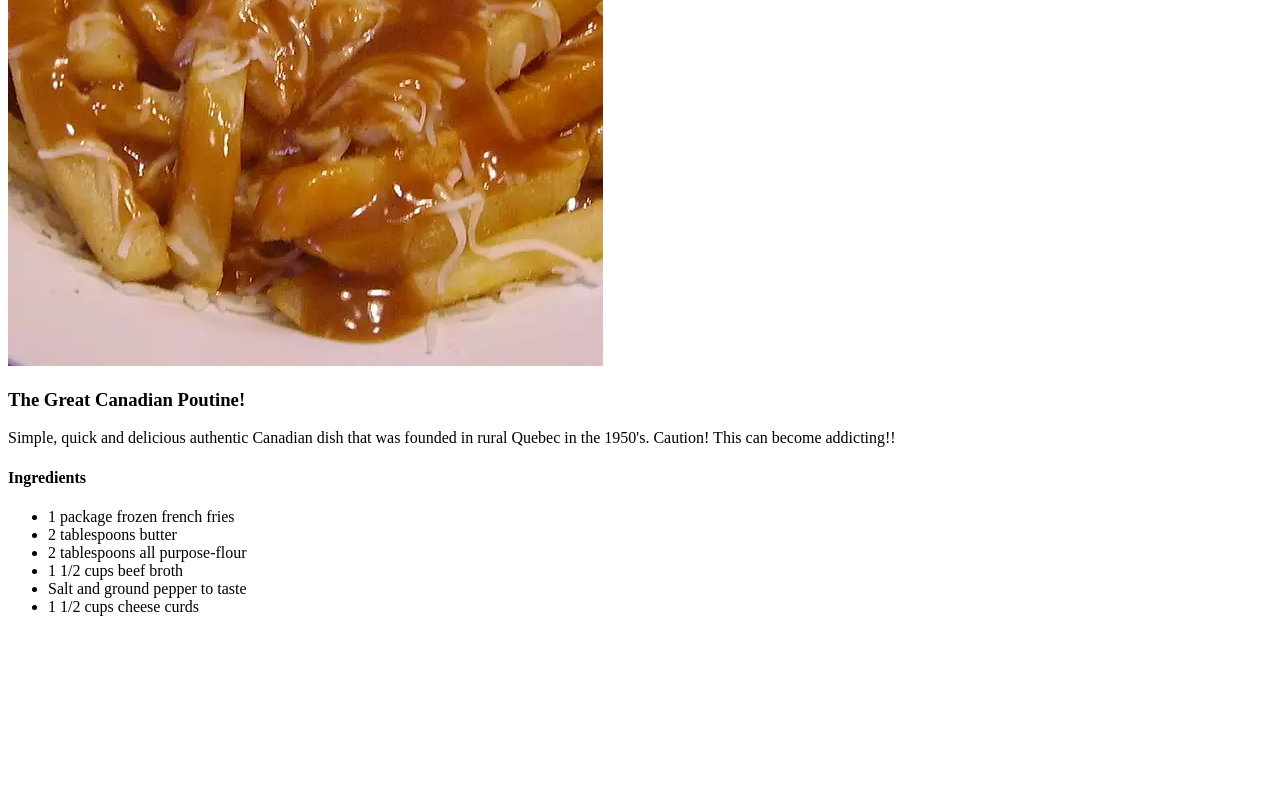
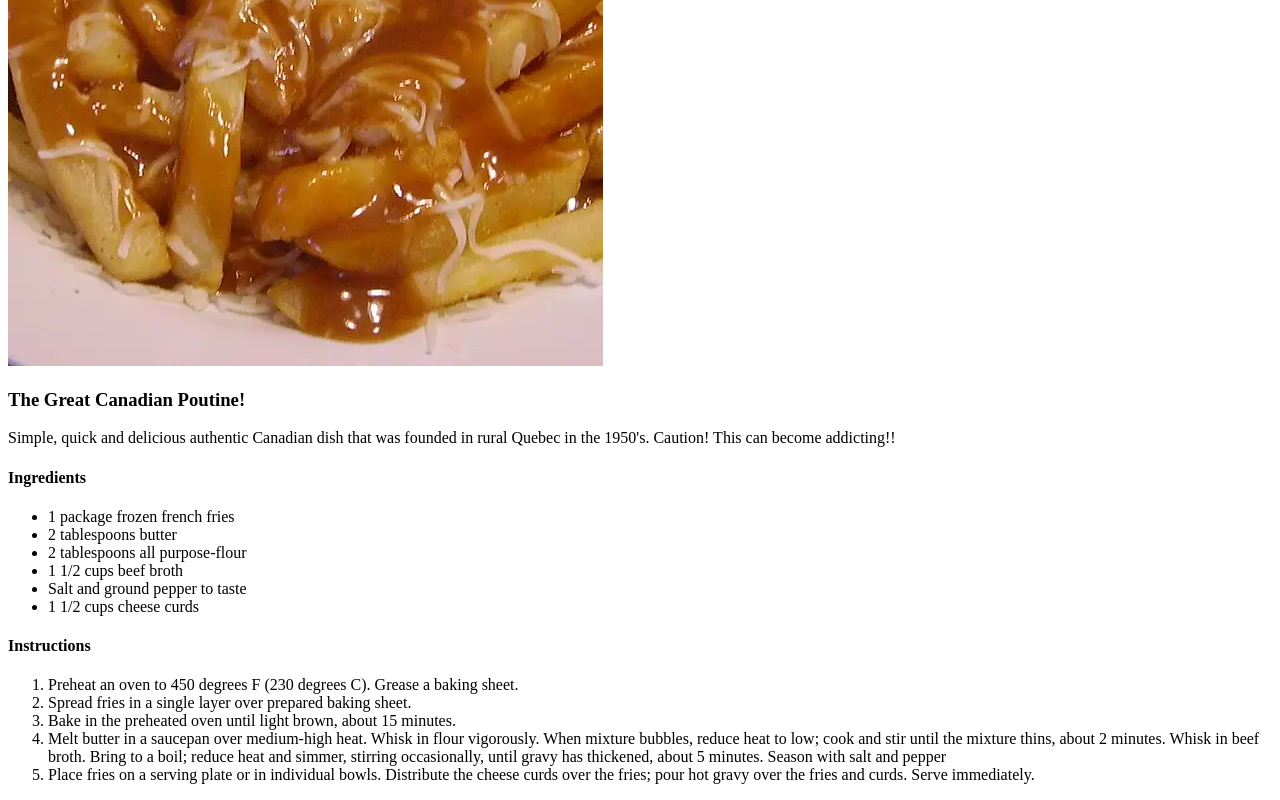
Before and after one commit to Alexander-Matte/odin-recipes, a plain HTML site: page recipes/poutine.html in a window 1280 px wide. Shown: the part 309-1109 px from the top of the page. Before the commit the page ends 941 px from the top, so only its background shows below. Drawn offline with Linux system fonts and the light colour scheme; files whose address does not match are found by name.

Commit message:
Added organized list of instructions

```diff
--- a/recipes/poutine.html
+++ b/recipes/poutine.html
@@ -10,7 +10,9 @@
 
     <h1>Poutine</h1>
     <img src="/home/alexander/repos/odin-recipes/images/poutine.webp" alt="Poutine">
+
     <h3>The <strong>Great</strong> Canadian Poutine!</h3>
+
     <p>Simple, quick and delicious authentic Canadian dish that was founded in rural Quebec in the 1950's. Caution! This can become addicting!!</p>
 
     <h4>Ingredients</h4>
@@ -23,5 +25,15 @@
             <li>1 1/2 cups cheese curds</li>
         </ul>
 
+    <h4>Instructions</h4>
+
+        <ol>
+            <li>Preheat an oven to 450 degrees F (230 degrees C). Grease a baking sheet.</li>
+            <li>Spread fries in a single layer over prepared baking sheet.</li>
+            <li>Bake in the preheated oven until light brown, about 15 minutes.</li>
+            <li>Melt butter in a saucepan over medium-high heat. Whisk in flour vigorously. When mixture bubbles, reduce heat to low; cook and stir until the mixture thins, about 2 minutes. Whisk in beef broth. Bring to a boil; reduce heat and simmer, stirring occasionally, until gravy has thickened, about 5 minutes. Season with salt and pepper</li>
+            <li>Place fries on a serving plate or in individual bowls. Distribute the cheese curds over the fries; pour hot gravy over the fries and curds. Serve immediately.</li>
+        </ol>
+
 </body>
 </html>
```
Lines whose indentation alone changed are shown as unchanged.
